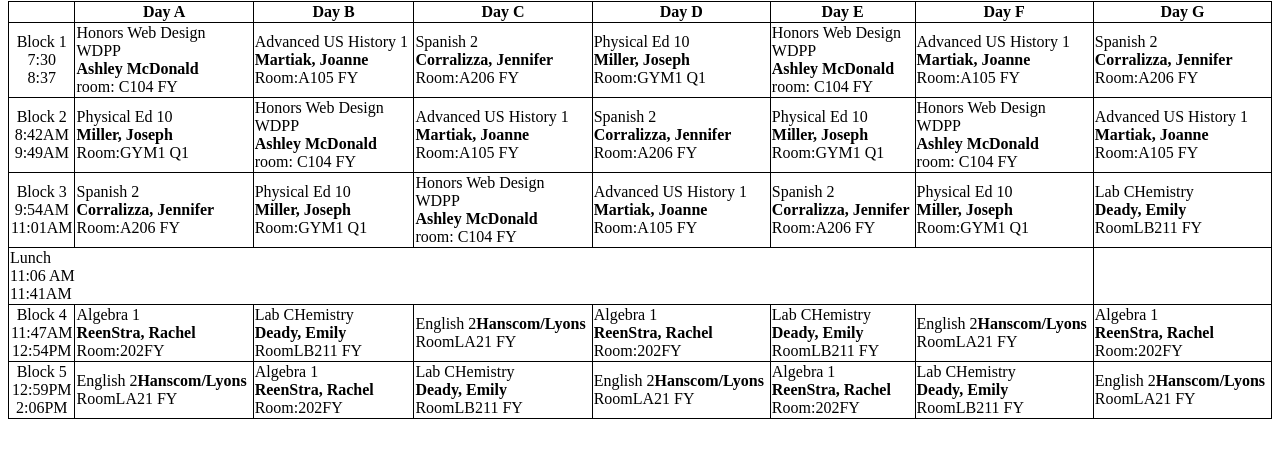
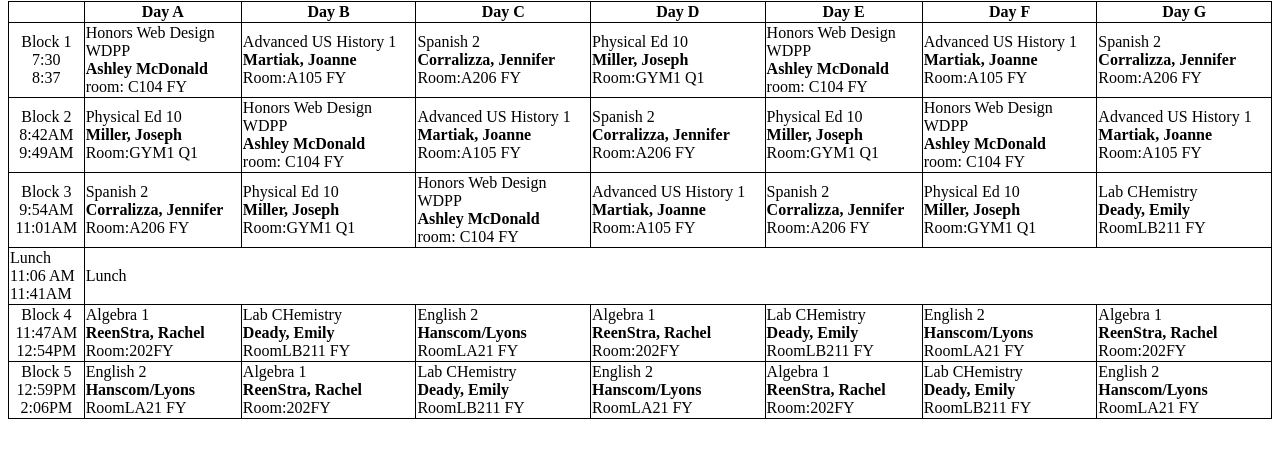
Before and after one commit to ryaaannnnnnnnnnnnnnnnnnnn/Block-Schedule, a plain HTML site: page index.html in a window 1280 px wide. Shown: the part 79-536 px from the top of the page. Drawn offline with Linux system fonts and the light colour scheme.

Commit message:
Update index.html

```diff
--- a/index.html
+++ b/index.html
@@ -75,27 +75,28 @@
         <td>Lab CHemistry<br><strong>Deady, Emily</strong><br>RoomLB211 FY</td>
         </tr>
           <tr>
-            <td colspan="7">Lunch<br> 11:06 AM <br> 11:41AM</td>
+            <td>Lunch<br> 11:06 AM <br> 11:41AM</td>
+              <td colspan="7">Lunch</td>
         </tr>
         <tr>
             <td class="Column1">Block 4<br>11:47AM<br>12:54PM</td>
             <td>Algebra 1<br><strong>ReenStra, Rachel</strong><br>Room:202FY</td>
             <td>Lab CHemistry<br><strong>Deady, Emily</strong><br>RoomLB211 FY</td>
-            <td>English 2<strong>Hanscom/Lyons</strong><br>RoomLA21 FY</td>
+            <td>English 2<strong><br>Hanscom/Lyons</strong><br>RoomLA21 FY</td>
             <td>Algebra 1<br><strong>ReenStra, Rachel</strong><br>Room:202FY</td>
             <td>Lab CHemistry<br><strong>Deady, Emily</strong><br>RoomLB211 FY</td>
-            <td>English 2<strong>Hanscom/Lyons</strong><br>RoomLA21 FY</td>
+            <td>English 2<strong><br>Hanscom/Lyons</strong><br>RoomLA21 FY</td>
             <td>Algebra 1<br><strong>ReenStra, Rachel</strong><br>Room:202FY</td>
         </tr>
           <tr>
             <td class="Column1">Block 5<br>12:59PM<br>2:06PM</td>
-            <td>English 2<strong>Hanscom/Lyons</strong><br>RoomLA21 FY</td>
+            <td>English 2<strong><br>Hanscom/Lyons</strong><br>RoomLA21 FY</td>
             <td>Algebra 1<br><strong>ReenStra, Rachel</strong><br>Room:202FY</td>
             <td>Lab CHemistry<br><strong>Deady, Emily</strong><br>RoomLB211 FY</td>
-            <td>English 2<strong>Hanscom/Lyons</strong><br>RoomLA21 FY</td>
+            <td>English 2<strong><br>Hanscom/Lyons</strong><br>RoomLA21 FY</td>
             <td>Algebra 1<br><strong>ReenStra, Rachel</strong><br>Room:202FY</td>
             <td>Lab CHemistry<br><strong>Deady, Emily</strong><br>RoomLB211 FY</td>
-            <td>English 2<strong>Hanscom/Lyons</strong><br>RoomLA21 FY</td>
+            <td>English 2<strong><br>Hanscom/Lyons</strong><br>RoomLA21 FY</td>
         </tr>
     </table>
 </body>
```
